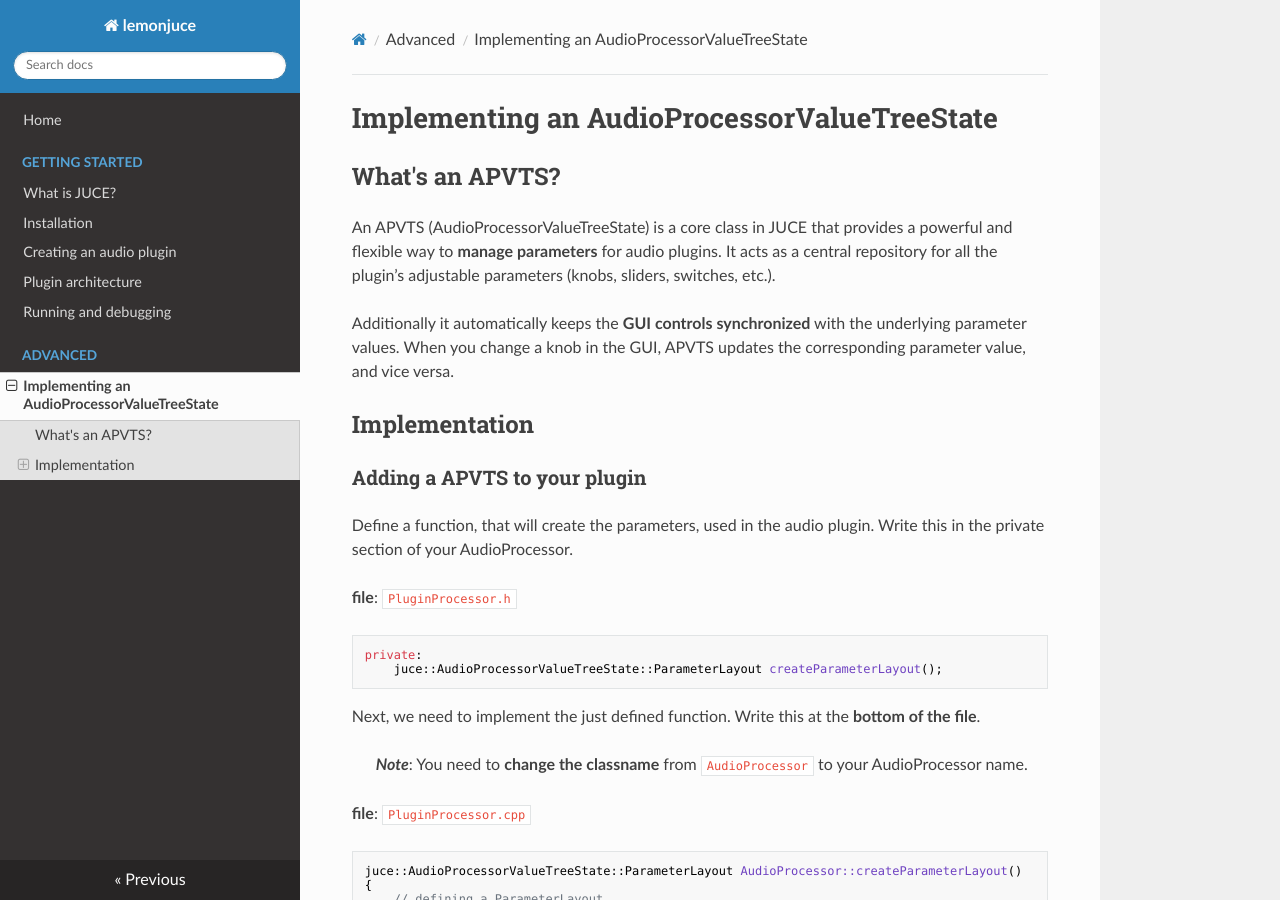
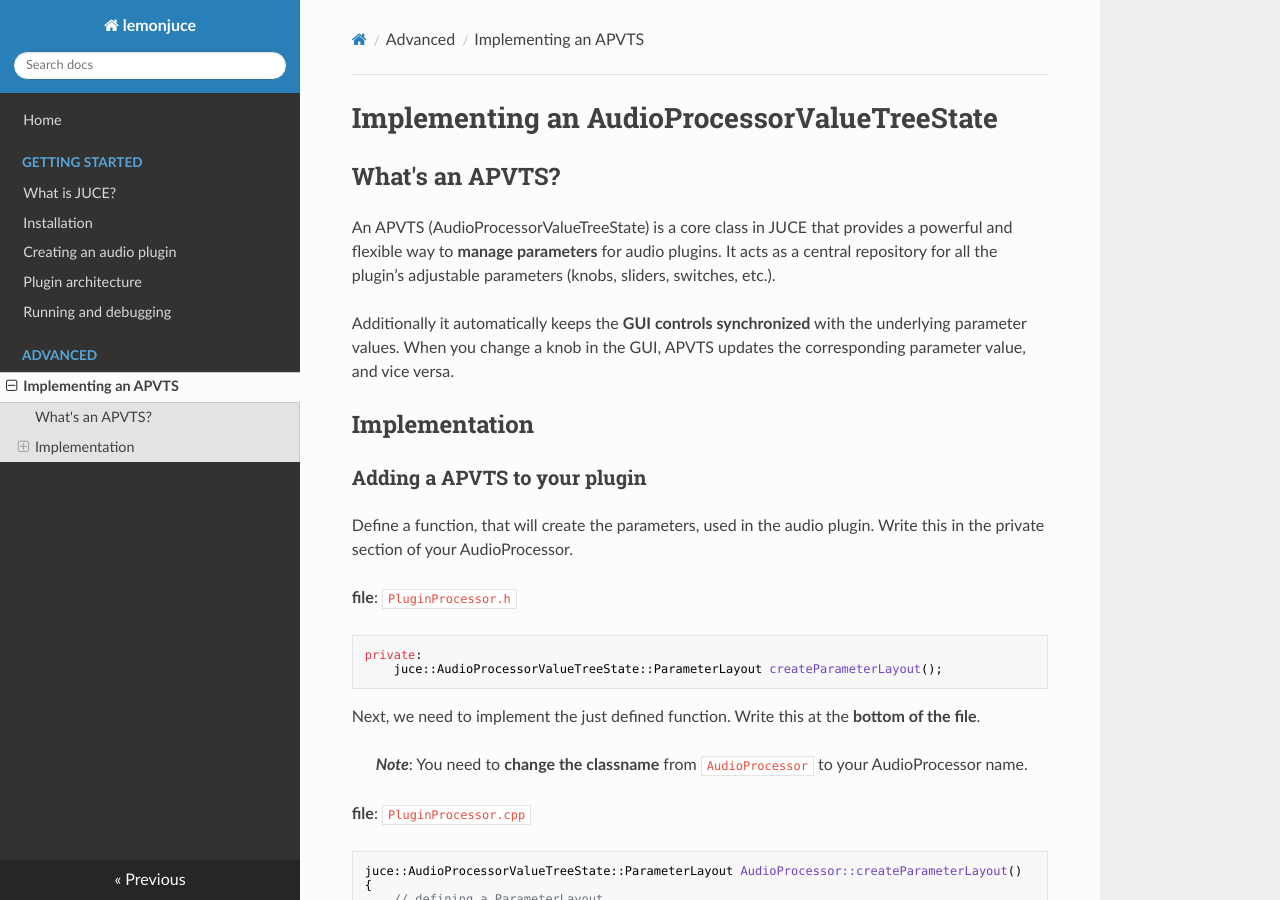
Before and after one commit to arcathrax/lemonjuce, an MkDocs documentation site: the page built from docs/advanced/implementing_an_apvts.md, in a window 1280 px wide and 900 px high. Built offline with MkDocs 1.6.1, drawn with Linux system fonts in a browser that asks for light colours; nearby versions of some CDN libraries.

Commit message:
fix: shorten long name

```diff
--- a/docs/advanced/implementing_an_audioprocessorvaluetreestate.md
+++ b/docs/advanced/implementing_an_apvts.md
@@ -111,7 +111,7 @@ void APVTSTestingAudioProcessorEditor::resized()
 
 If we now run the program, it should display a slider:
 
-![screenshot of the window with a slider in it](images/implementing_an_audioprocessorvaluetreestate/slider_screenshot.png)
+![screenshot of the window with a slider in it](images/implementing_an_apvts/slider_screenshot.png)
 
 After that, we need to attach the parameter to the slider.
 
--- a/mkdocs.yml
+++ b/mkdocs.yml
@@ -9,7 +9,7 @@ nav:
       - Plugin architecture: getting_started/plugin_architecture.md
       - Running and debugging: getting_started/running_and_debugging.md
   - Advanced:
-    - Implementing an AudioProcessorValueTreeState: advanced/implementing_an_audioprocessorvaluetreestate.md
+    - Implementing an APVTS: advanced/implementing_an_apvts.md
 
 theme:
   name: readthedocs
```
Also changed, not shown: docs/advanced/images/implementing_an_apvts/slider_screenshot.png (renamed from docs/advanced/images/implementing_an_audioprocessorvaluetreestate/slider_screenshot.png).
